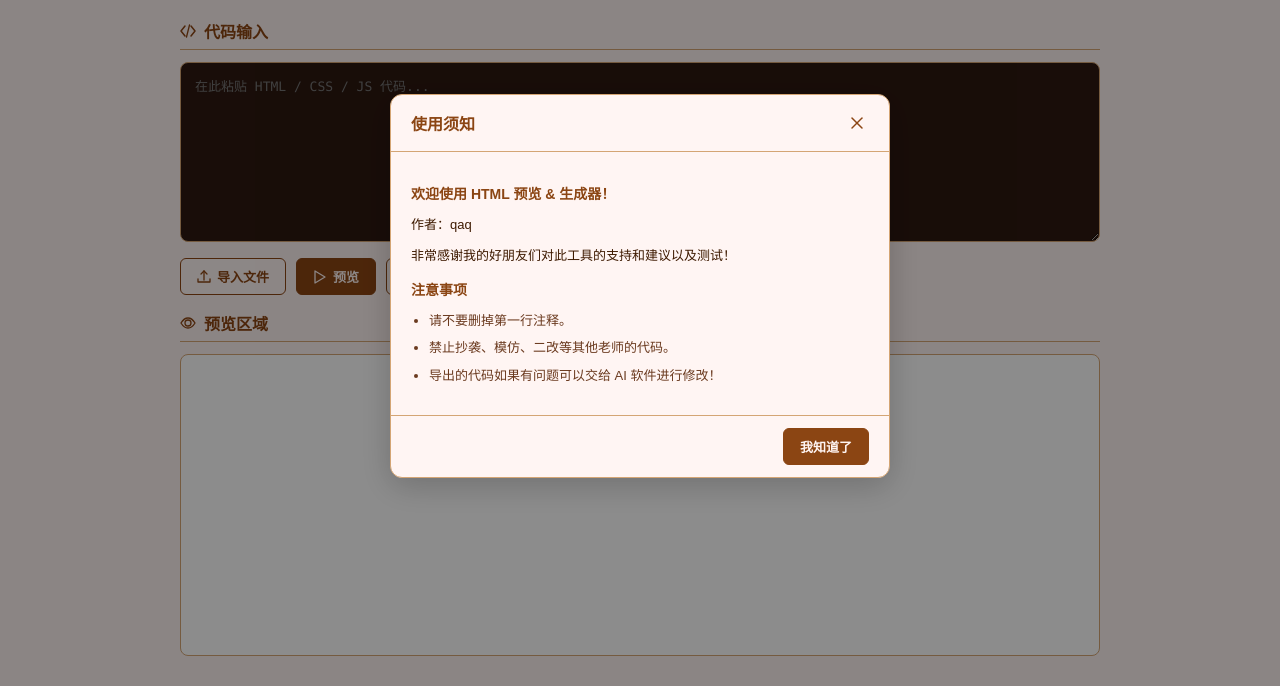
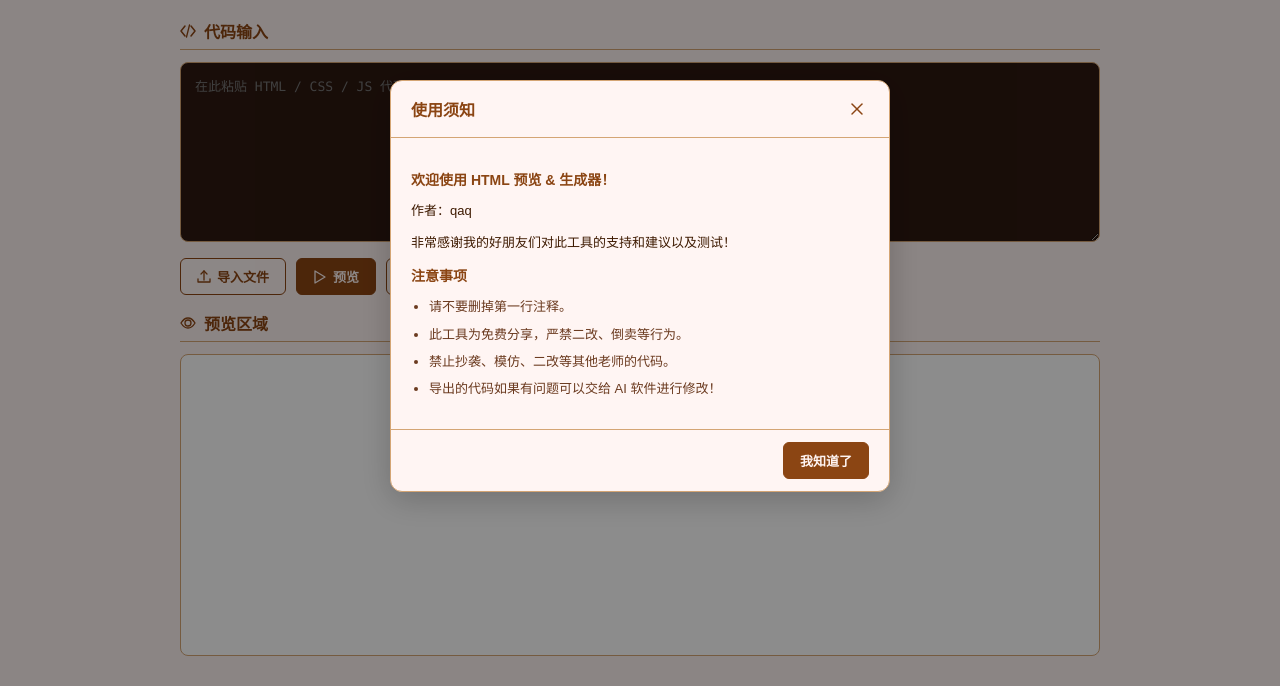
Before and after one commit to qaqqqar/qaq-html-editor, a plain HTML site: page index.html in a window 1280 px wide. Both pictures are taken after a click on the button "使用须知". Shown: the part 114-800 px from the top of the page. Drawn offline with Linux system fonts and the light colour scheme.

Commit message:
Add files via upload

```diff
--- a/index.html
+++ b/index.html
@@ -1020,6 +1020,7 @@ body {
   <h4>注意事项</h4>
   <ul>
     <li>请不要删掉第一行注释。</li>
+    <li>此工具为免费分享，严禁二改、倒卖等行为。</li>
     <li>禁止抄袭、模仿、二改等其他老师的代码。</li>
     <li>导出的代码如果有问题可以交给 AI 软件进行修改！</li>
   </ul>
```
